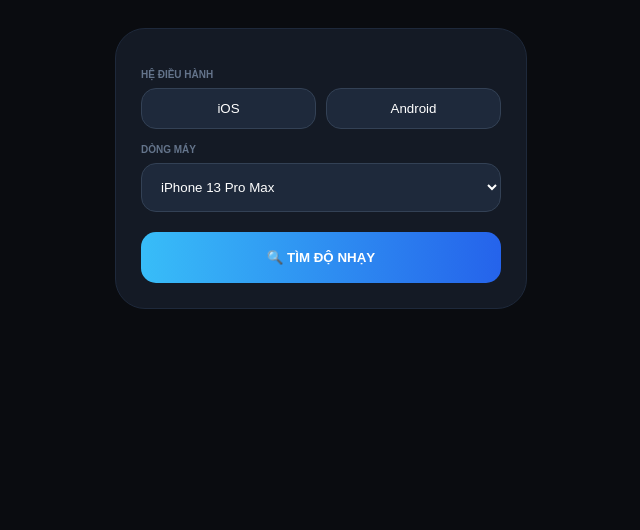
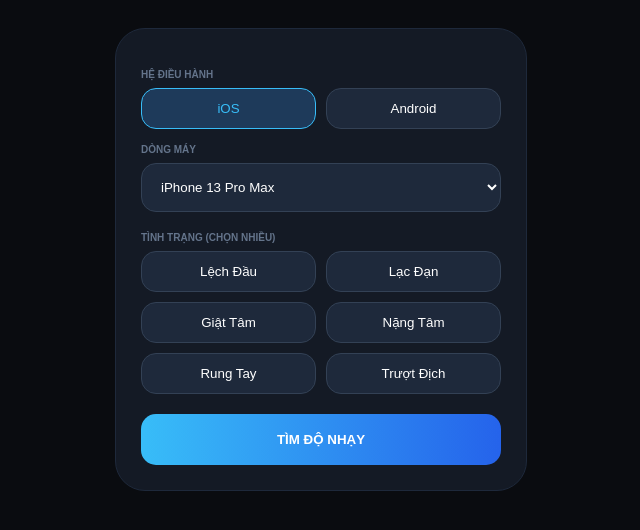
Before and after one commit to huymanh291008-bit/LDM, a plain HTML site: page duymanh.html in a window 1280 px wide. Both pictures are taken after a click on the button "iOS". Shown: the whole page, without its empty margins (319-959 px from the left). Drawn offline with Linux system fonts and the light colour scheme.

```diff
--- a/duymanh.html
+++ b/duymanh.html
@@ -2,47 +2,54 @@
 <html lang="vi">
 <head>
     <meta charset="UTF-8">
-    <meta name="viewport" content="width=device-width, initial-scale=1.0">
     <style>
-        body { background-color: #0a0c10; color: #fff; font-family: sans-serif; display: flex; justify-content: center; padding: 20px; }
+        body { background-color: #0a0c10; color: white; font-family: sans-serif; display: flex; justify-content: center; padding: 20px; }
         .container { width: 360px; background: #141a25; padding: 25px; border-radius: 30px; border: 1px solid #1e293b; }
+        .label { color: #64748b; font-size: 10px; font-weight: bold; margin: 15px 0 8px 0; display: block; }
 
-        .label { color: #64748b; font-size: 10px; font-weight: bold; margin: 15px 0 8px 0; display: block; }
         .grid-2 { display: grid; grid-template-columns: 1fr 1fr; gap: 10px; }
-
         .btn { padding: 12px; border-radius: 15px; border: 1px solid #334155; background: #1e293b; color: white; cursor: pointer; text-align: center; }
         .btn.active { border-color: #38bdf8; background: #1e3a5a; color: #38bdf8; }
 
-        select { width: 100%; padding: 15px; border-radius: 15px; background: #1e293b; color: white; border: 1px solid #334155; }
+        select { width: 100%; padding: 15px; border-radius: 15px; background: #1e293b; color: white; border: 1px solid #334155; margin-bottom: 5px; }
 
         .btn-find { width: 100%; padding: 18px; margin-top: 20px; border-radius: 15px; border: none; background: linear-gradient(90deg, #38bdf8, #2563eb); color: white; font-weight: bold; cursor: pointer; }
 
-        /* Hiệu ứng Phân tích AI */
         #aiLoading { display: none; margin-top: 20px; text-align: center; }
         .progress-bar { width: 100%; height: 6px; background: #1e293b; border-radius: 3px; margin-top: 10px; overflow: hidden; }
         .progress-fill { height: 100%; background: #38bdf8; width: 0%; transition: width 2s linear; }
 
-        /* Kết quả */
         #resultArea { display: none; margin-top: 20px; }
-        .res-item { background: #1e293b; padding: 12px; margin-bottom: 8px; border-radius: 12px; display: flex; justify-content: space-between; align-items: center; }
+        .res-item { background: #1e293b; padding: 12px; margin-bottom: 8px; border-radius: 12px; display: flex; justify-content: space-between; }
     </style>
 </head>
 <body>
 
 <div class="container">
     <span class="label">HỆ ĐIỀU HÀNH</span>
-    <div class="grid-2">
-        <button class="btn active" onclick="this.classList.toggle('active')">iOS</button>
-        <button class="btn" onclick="this.classList.toggle('active')">Android</button>
+    <div class="grid-2" id="osGroup">
+        <button class="btn active" onclick="selectSingle(this, 'osGroup')">iOS</button>
+        <button class="btn" onclick="selectSingle(this, 'osGroup')">Android</button>
     </div>
 
     <span class="label">DÒNG MÁY</span>
     <select id="phoneSelect">
-        <option value="iphone13">iPhone 13 Pro Max</option>
-        <option value="iphoneXS">iPhone XS</option>
+        <option>iPhone 13 Pro Max</option>
+        <option>iPhone 15 Pro</option>
+        <option>Samsung S23 Ultra</option>
     </select>
 
-    <button class="btn-find" id="searchBtn" onclick="startAnalysis()">🔍 TÌM ĐỘ NHẠY</button>
+    <span class="label">TÌNH TRẠNG (CHỌN NHIỀU)</span>
+    <div class="grid-2">
+        <button class="btn" onclick="this.classList.toggle('active')">Lệch Đầu</button>
+        <button class="btn" onclick="this.classList.toggle('active')">Lạc Đạn</button>
+        <button class="btn" onclick="this.classList.toggle('active')">Giật Tâm</button>
+        <button class="btn" onclick="this.classList.toggle('active')">Nặng Tâm</button>
+        <button class="btn" onclick="this.classList.toggle('active')">Rung Tay</button>
+        <button class="btn" onclick="this.classList.toggle('active')">Trượt Địch</button>
+    </div>
+
+    <button class="btn-find" id="searchBtn" onclick="startAnalysis()">TÌM ĐỘ NHẠY</button>
 
     <div id="aiLoading">
         <span style="font-size: 12px; color: #38bdf8;">Đang phân tích AI...</span>
@@ -56,21 +63,21 @@
 </div>
 
 <script>
+    function selectSingle(btn, groupId) {
+        document.querySelectorAll(`#${groupId} .btn`).forEach(b => b.classList.remove('active'));
+        btn.classList.add('active');
+    }
+
     function startAnalysis() {
-        const btn = document.getElementById('searchBtn');
-        const loading = document.getElementById('aiLoading');
-        const progress = document.getElementById('progress');
-        const resultArea = document.getElementById('resultArea');
-
-        btn.style.display = 'none';
-        loading.style.display = 'block';
-        progress.style.width = '100%';
+        document.getElementById('searchBtn').style.display = 'none';
+        document.getElementById('aiLoading').style.display = 'block';
+        document.getElementById('progress').style.width = '100%';
 
         setTimeout(() => {
-            loading.style.display = 'none';
-            resultArea.style.display = 'block';
+            document.getElementById('aiLoading').style.display = 'none';
+            document.getElementById('resultArea').style.display = 'block';
             showResults();
-        }, 2000); // Đợi 2 giây
+        }, 2000);
     }
 
     function showResults() {
@@ -78,8 +85,8 @@
         const list = document.getElementById('resList');
         list.innerHTML = Object.entries(data).map(([k, v]) => `
             <div class="res-item">
-                <span style="color:#94a3b8; font-size:13px;">${k}</span>
-                <span style="color:#38bdf8; font-weight:bold; font-size:18px;">${v}</span>
+                <span style="color:#94a3b8">${k}</span>
+                <span style="color:#38bdf8; font-weight:bold">${v}</span>
             </div>
         `).join('');
     }
```
